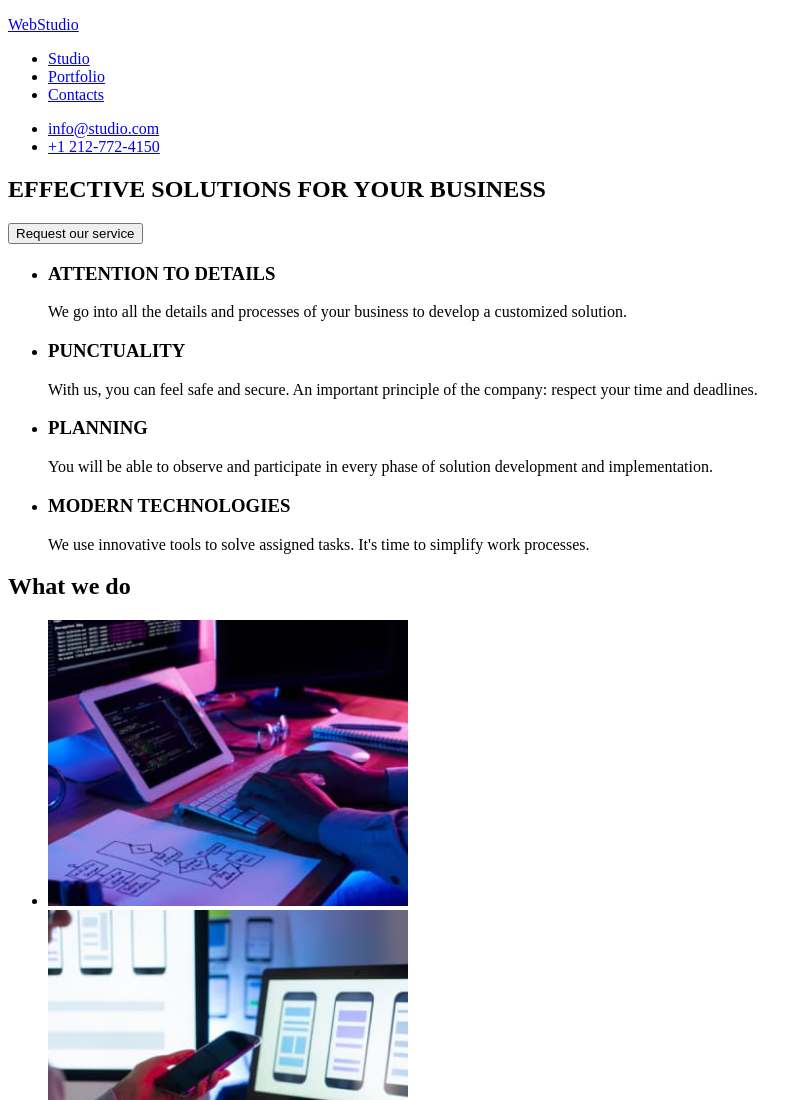
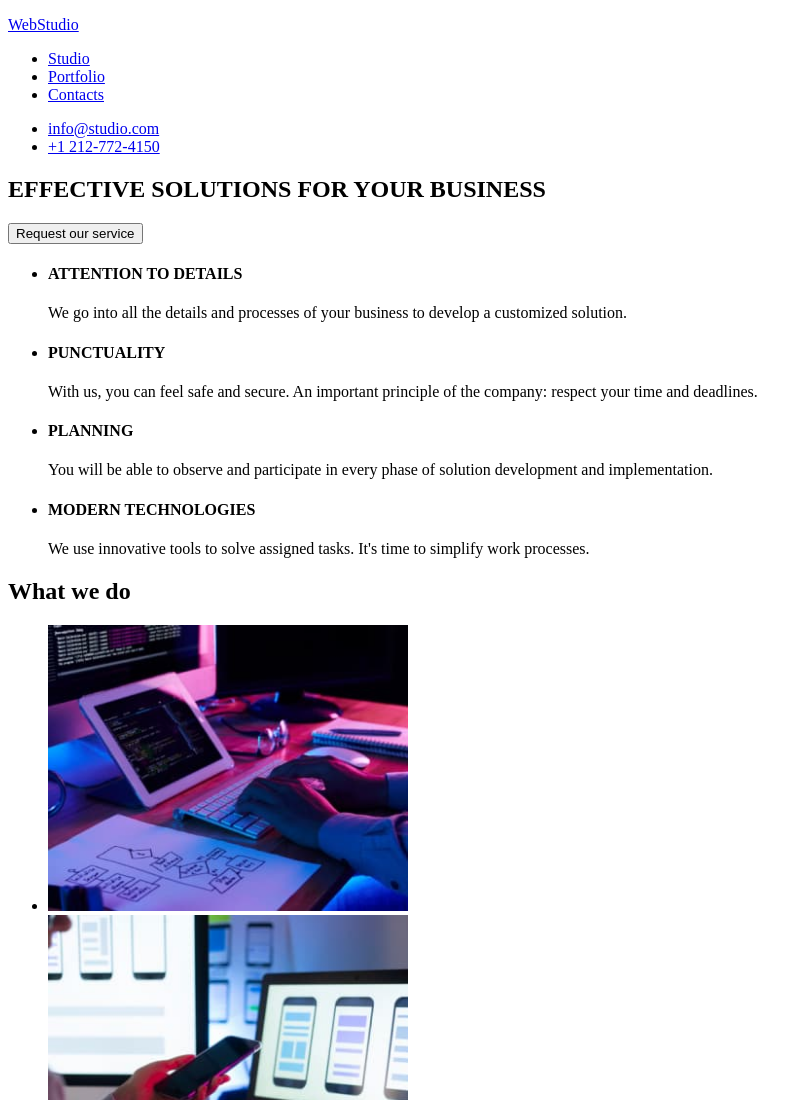
Before and after one commit to ovidutzul/goit-markup-hw-01, a plain HTML site: page index.html in a window 1280 px wide. Shown: the top 1100 px of the page, without its empty margins (0-812 px from the left). Drawn offline with Linux system fonts and the light colour scheme.

Commit message:
h3 to h4 in abut us section

```diff
--- a/index.html
+++ b/index.html
@@ -38,24 +38,24 @@
             <!-- About us Section -->
             <ul>
                 <li>
-                    <h3>ATTENTION TO DETAILS</h3>
+                    <h4>ATTENTION TO DETAILS</h4>
                     <p>We go into all the details and processes of your business to develop a customized solution.</p>
                 </li>
 
                 <li>
-                    <h3>PUNCTUALITY</h3>
+                    <h4>PUNCTUALITY</h4>
                     <p>With us, you can feel safe and secure. An important principle of the company: respect your
                         time and deadlines.</p>
                 </li>
 
                 <li>
-                    <h3>PLANNING</h3>
+                    <h4>PLANNING</h4>
                     <p>You will be able to observe and participate in every phase of solution development and
                         implementation.</p>
                 </li>
 
                 <li>
-                    <h3>MODERN TECHNOLOGIES</h3>
+                    <h4>MODERN TECHNOLOGIES</h4>
                     <p>We use innovative tools to solve assigned tasks. It's time to simplify work processes.</p>
                 </li>
             </ul>
```
